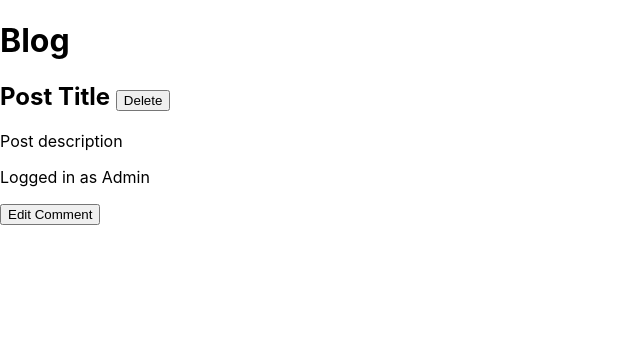
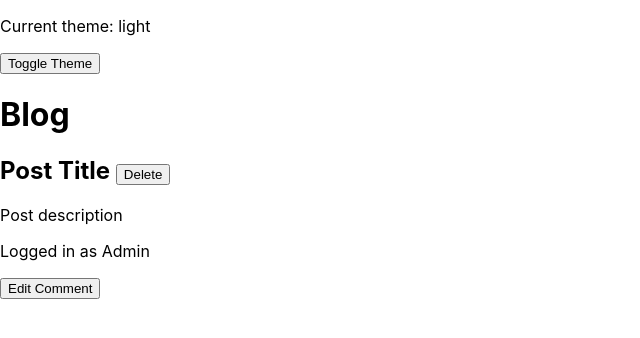
Before and after one commit to ericaferrao/BlogPostReact18Erica2025, a React (Create React App) app: page / in a window 1280 px wide. Shown: the top 338 px of the page, without its empty margins (0-640 px from the left). Built offline with nearby package versions, Linux system fonts and the light colour scheme.

Commit message:
combinming-useState-useContext

```diff
--- a/src/App.js
+++ b/src/App.js
@@ -1,5 +1,6 @@
 import './App.css';
 import BlogPage from './components/BlogPage';
+import { ThemeProvider } from './context/ThemeProvider';
 
 import UserInfoContext from './context/UserInfoContext';
 function App() {
@@ -10,7 +11,11 @@
   return (
     <>
       <UserInfoContext.Provider value={userInfo}>
-        <BlogPage />
+
+        <ThemeProvider>
+          <BlogPage />
+        </ThemeProvider>
+
       </UserInfoContext.Provider>
     </>
   );
--- a/src/components/BlogPage.js
+++ b/src/components/BlogPage.js
@@ -1,8 +1,15 @@
 import Post from "./Post";
 import React from "react";
+import ThemeContext from "../context/ThemeContext";
+import { useContext } from "react";
 
 export default function BlogPage() {
+
+    const { theme, toggleTheme } = useContext(ThemeContext);
+
     return (<div>
+        <p> Current theme:  {theme}</p>
+        <button onClick={toggleTheme}>Toggle Theme</button>
         <h1>Blog</h1>
         <Post />
     </div>)
--- /dev/null
+++ b/src/context/ThemeContext.js
@@ -0,0 +1,5 @@
+import { createContext } from "react";
+
+
+const ThemeContext = createContext();
+export default ThemeContext;
--- /dev/null
+++ b/src/context/ThemeProvider.js
@@ -0,0 +1,16 @@
+import { React, useState } from "react";
+import ThemeContext from "./ThemeContext";
+
+export const ThemeProvider = ({ children }) => {
+    const [theme, setTheme] = useState("light");
+
+    const toggleTheme = () => {
+        setTheme((prevTheme) => (prevTheme === "light" ? "dark" : "light"));
+    }
+
+    return (
+        <ThemeContext.Provider value={{ theme, toggleTheme }}>
+            {children}
+        </ThemeContext.Provider>
+    )
+}
```
